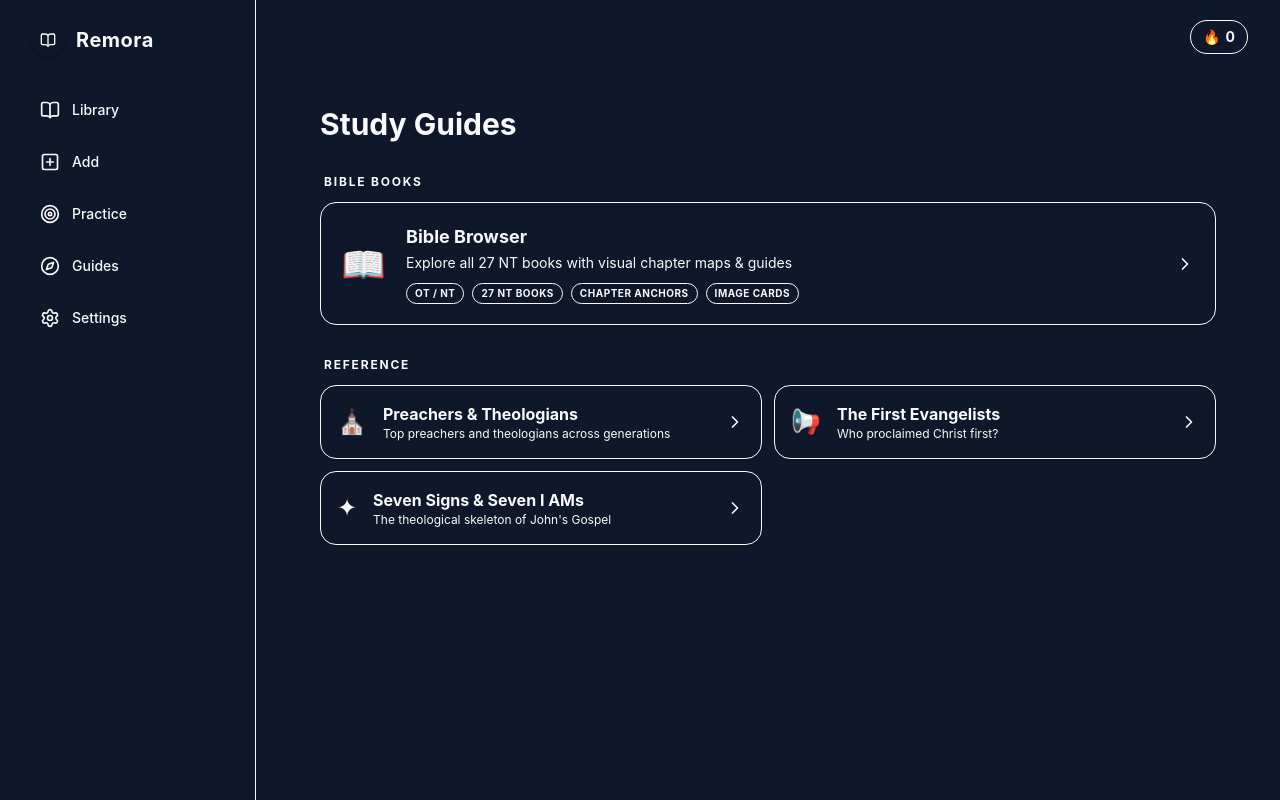
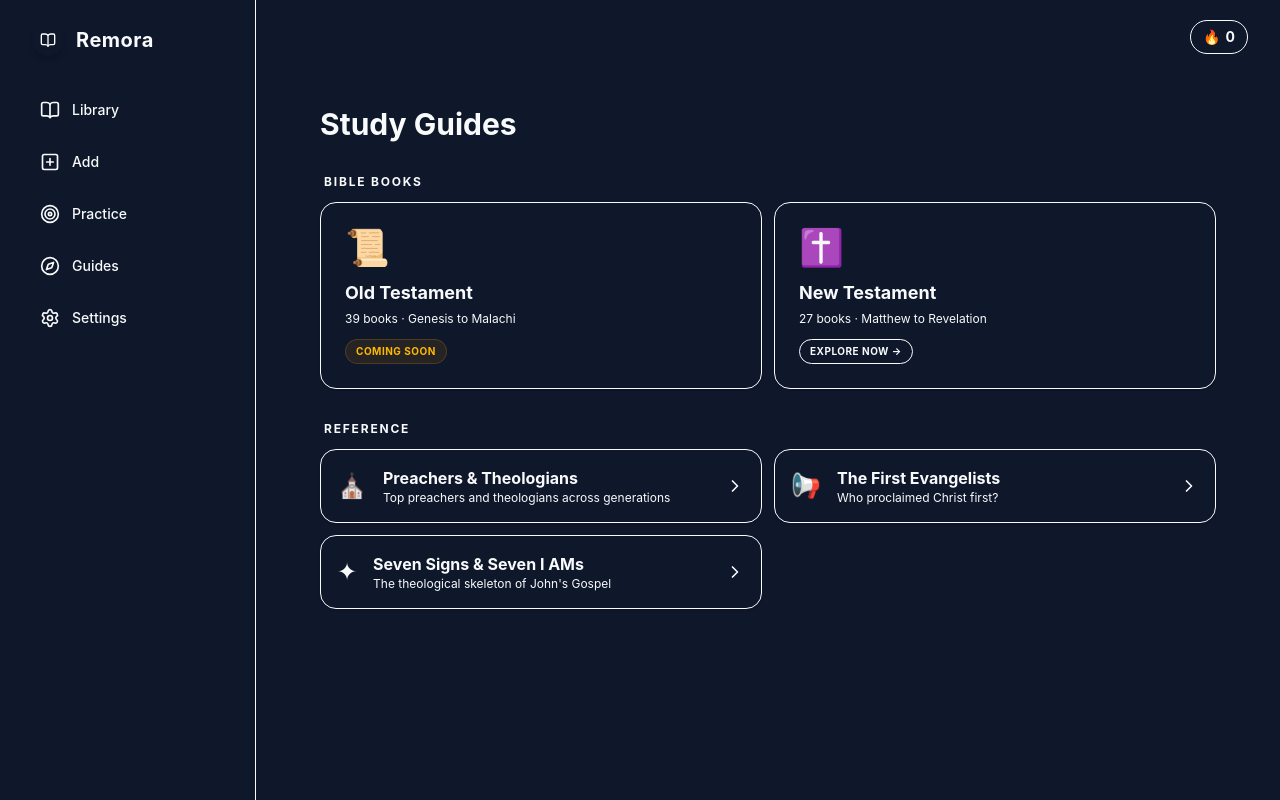
Before and after one commit to Kanakaiah/kanakaiah.github.io, a React (Vite) app: page /guides in a window 1280 px wide. Built offline with nearby package versions, Linux system fonts and the light colour scheme.

Commit message:
Show OT/NT cards directly on Guides page, remove Bible Browser intermediate step

```diff
--- a/src/components/guides/BibleBrowser.tsx
+++ b/src/components/guides/BibleBrowser.tsx
@@ -204,14 +204,15 @@ const ChapterView: React.FC<{
 interface BibleBrowserProps {
   onOpenGuide: (guideId: string) => void;
   onBack: () => void;
+  initialTestament?: 'OT' | 'NT';
 }
 
 type View = 'testament-select' | 'book-grid' | 'chapter-view';
 
-export const BibleBrowser: React.FC<BibleBrowserProps> = ({ onOpenGuide, onBack }) => {
-  const [testament, setTestament] = useState<'OT' | 'NT' | null>(null);
+export const BibleBrowser: React.FC<BibleBrowserProps> = ({ onOpenGuide, onBack, initialTestament }) => {
+  const [testament, setTestament] = useState<'OT' | 'NT' | null>(initialTestament ?? null);
   const [selectedBook, setSelectedBook] = useState<NTBook | null>(null);
-  const [view, setView] = useState<View>('testament-select');
+  const [view, setView] = useState<View>(initialTestament ? 'book-grid' : 'testament-select');
 
   const handleSelectTestament = (t: 'OT' | 'NT') => {
     setTestament(t);
--- a/src/screens/Guides.tsx
+++ b/src/screens/Guides.tsx
@@ -3,14 +3,15 @@ import { ChevronRight, ArrowLeft, BookOpen, Globe, Headphones, PlayCircle, Radio
 import { NT_STUDY_GUIDES } from '../data/guides';
 import { BibleBrowser } from '../components/guides/BibleBrowser';
 
-// Special sentinel ID for the Bible Browser entry point
-const BIBLE_BROWSER_ID = '__bible-browser__';
+// Special sentinel IDs
+const BIBLE_BROWSER_NT = '__bible-browser-nt__';
+const BIBLE_BROWSER_OT = '__bible-browser-ot__';
 
 export const Guides: React.FC = () => {
   const [activeGuideId, setActiveGuideId] = useState<string | null>(null);
 
   const activeGuide: any = useMemo(() => {
-    if (!activeGuideId || activeGuideId === BIBLE_BROWSER_ID) return null;
+    if (!activeGuideId || activeGuideId === BIBLE_BROWSER_NT || activeGuideId === BIBLE_BROWSER_OT) return null;
     return NT_STUDY_GUIDES.find((g: any) => g.id === activeGuideId);
   }, [activeGuideId]);
 
@@ -27,10 +28,11 @@ export const Guides: React.FC = () => {
   }, []);
 
   // ── BibleBrowser view ──────────────────────────────────────────────────────
-  if (activeGuideId === BIBLE_BROWSER_ID) {
+  if (activeGuideId === BIBLE_BROWSER_NT || activeGuideId === BIBLE_BROWSER_OT) {
     return (
       <div className="flex flex-col gap-6 max-w-4xl mx-auto w-full pt-4 animate-[fadeIn_0.3s_ease-out]">
         <BibleBrowser
+          initialTestament={activeGuideId === BIBLE_BROWSER_NT ? 'NT' : 'OT'}
           onOpenGuide={(guideId) => setActiveGuideId(guideId)}
           onBack={() => setActiveGuideId(null)}
         />
@@ -47,7 +49,7 @@ export const Guides: React.FC = () => {
             onClick={() => {
               // If it was a book-guide opened from BibleBrowser, go back to browser
               if (activeGuide.type === 'book-guide') {
-                setActiveGuideId(BIBLE_BROWSER_ID);
+                setActiveGuideId(BIBLE_BROWSER_NT);
               } else {
                 setActiveGuideId(null);
               }
@@ -269,27 +271,36 @@ export const Guides: React.FC = () => {
 
       <div className="flex flex-col gap-8 pb-12">
 
-        {/* ── Bible Browser entry point ── */}
+        {/* ── Bible Books — OT / NT inline ── */}
         <div className="flex flex-col gap-3">
           <h2 className="text-xs uppercase tracking-[0.15em] font-bold text-muted ml-1">Bible Books</h2>
-          <button
-            onClick={() => setActiveGuideId(BIBLE_BROWSER_ID)}
-            className="relative overflow-hidden flex items-center gap-5 p-5 rounded-2xl border border-accent/30 bg-accent/5 hover:bg-accent/10 hover:border-accent/60 transition-all text-left group shadow-sm"
-          >
-            {/* Subtle gradient shimmer */}
-            <div className="absolute inset-0 bg-gradient-to-r from-transparent via-accent/5 to-transparent translate-x-[-100%] group-hover:translate-x-[100%] transition-transform duration-700" />
-            <div className="relative text-4xl select-none">📖</div>
-            <div className="relative flex-1 flex flex-col min-w-0 gap-0.5">
-              <span className="font-bold text-primary text-lg">Bible Browser</span>
-              <span className="text-sm text-secondary">Explore all 27 NT books with visual chapter maps & guides</span>
-              <div className="flex gap-2 mt-2 flex-wrap">
-                {['OT / NT', '27 NT Books', 'Chapter Anchors', 'Image Cards'].map(tag => (
-                  <span key={tag} className="text-[10px] font-bold uppercase tracking-wider px-2 py-0.5 rounded-full bg-accent/10 text-accent border border-accent/20">{tag}</span>
-                ))}
+          <div className="grid grid-cols-1 sm:grid-cols-2 gap-3">
+            {/* OT Card */}
+            <button
+              onClick={() => setActiveGuideId(BIBLE_BROWSER_OT)}
+              className="group relative overflow-hidden rounded-2xl p-6 border border-glass-border bg-glass-bg hover:bg-glass-bg-hover transition-all duration-200 hover:scale-[1.02] text-left shadow-sm"
+            >
+              <div className="text-4xl mb-3">📜</div>
+              <h3 className="text-lg font-bold font-heading text-primary">Old Testament</h3>
+              <p className="text-secondary text-xs mt-1">39 books · Genesis to Malachi</p>
+              <div className="mt-3 inline-flex items-center gap-1.5 px-2.5 py-1 rounded-full bg-amber-500/10 border border-amber-500/20 text-amber-400 text-[10px] font-bold uppercase tracking-wider">
+                Coming Soon
               </div>
-            </div>
-            <ChevronRight className="relative w-5 h-5 text-muted group-hover:text-accent group-hover:translate-x-1 transition-all" />
-          </button>
+            </button>
+
+            {/* NT Card */}
+            <button
+              onClick={() => setActiveGuideId(BIBLE_BROWSER_NT)}
+              className="group relative overflow-hidden rounded-2xl p-6 border border-accent/30 bg-accent/5 hover:bg-accent/10 transition-all duration-200 hover:scale-[1.02] text-left shadow-sm"
+            >
+              <div className="text-4xl mb-3">✝️</div>
+              <h3 className="text-lg font-bold font-heading text-primary">New Testament</h3>
+              <p className="text-secondary text-xs mt-1">27 books · Matthew to Revelation</p>
+              <div className="mt-3 inline-flex items-center gap-1.5 px-2.5 py-1 rounded-full bg-accent/10 border border-accent/30 text-accent text-[10px] font-bold uppercase tracking-wider">
+                Explore Now →
+              </div>
+            </button>
+          </div>
         </div>
 
         {/* ── Reference guides & others ── */}
```
